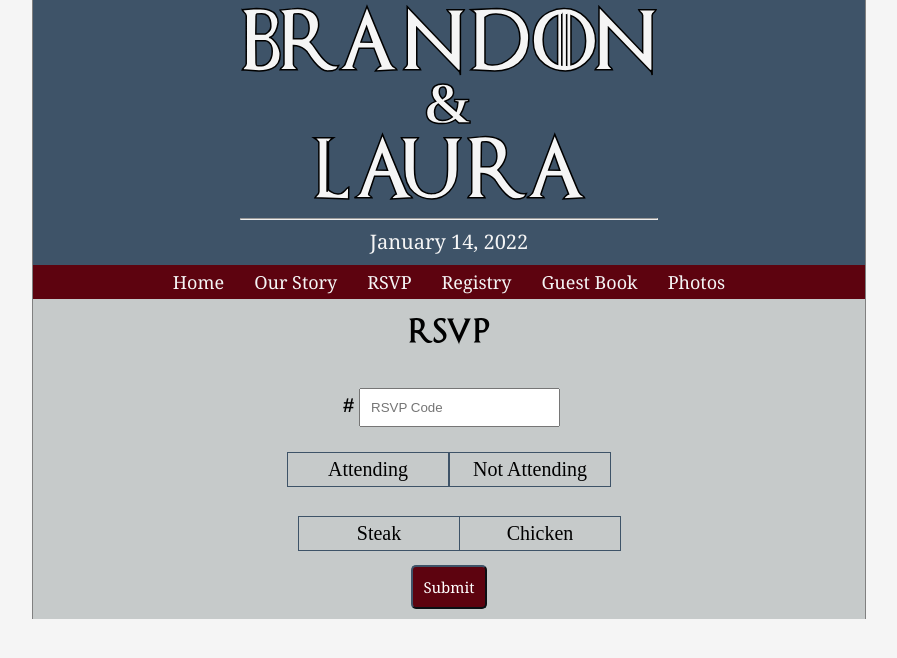
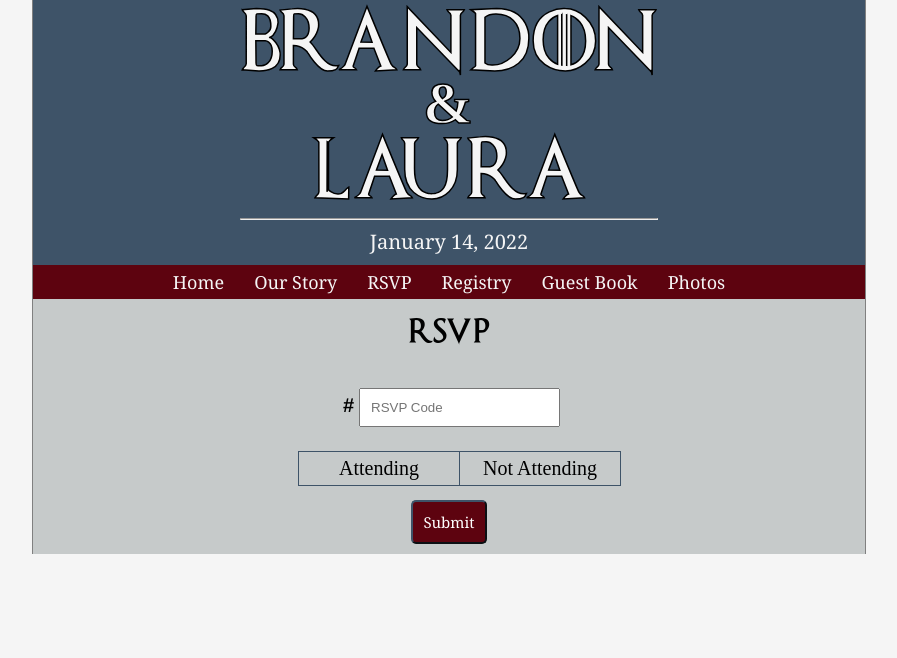
Before and after one commit to branlcampbell/wedsite, an Angular app: page /rsvp in a window 1280 px wide. Shown: the top 658 px of the page, without its empty margins (191-1088 px from the left). Built offline with nearby package versions, Linux system fonts and the light colour scheme.

Commit message:
Refactor form groupings.

```diff
--- a/src/app/rsvp/rsvp.component.html
+++ b/src/app/rsvp/rsvp.component.html
@@ -6,53 +6,73 @@
       <input type="text" id="rsvp-code" placeholder="RSVP Code" class="form-control" ngModel name="rsvp-code" required #rsvp="ngModel">
       <span class="error-message" *ngIf="!rsvp.valid && rsvp.touched">Please enter an RSVP code.</span>
     </div>
-      <div class="horizontal-select-container">
-        <div class="horizontal-select" id="attending-button" (click)="onConfirmation()">Attending</div>
-        <div class="horizontal-select" id="not-attending-button" (click)="onDecline()">Not Attending</div>
-      </div>
-
-      <!-- <div *ngFor="let entree of entreeChoices">
-        <input type="radio" class="horizontal-select" name="entree" ngModel [value]="entree">{{ entree }}
-      </div> -->
-
+    <div>
       <ul>
         <li>
-          <input class="horizontal-option" type="radio" value="Steak" name="entree" id="entree1">
-          <label class="horizontal-option horizontal-select" for="entree1">Steak</label>
+          <input class="horizontal-option" type="radio" value="Attending" name="attendance" id="attendance-confirm">
+          <label class="horizontal-option horizontal-select" for="attendance-confirm" (click)="onConfirmation()">Attending</label>
         </li>
         <li>
-          <input class="horizontal-option" type="radio" value="Steak" name="entree" id="entree2">
-          <label class="horizontal-option horizontal-select" for="entree2">Chicken</label>
+          <input class="horizontal-option" type="radio" value="Not Attending" name="attendance" id="attendance-decline">
+          <label class="horizontal-option horizontal-select" for="attendance-decline" (click)="onDecline()">Not Attending</label>
         </li>
       </ul>
-
-
-      <div id="attendance-options" ngModelGroup="guestSelections" #guestSelections="ngModelGroup">
-        <label for="entree-select">Entree of choice</label>
-        <div id="attendee-entree-options" name="entree-select" class="horizontal-select-container">
-          <div class="horizontal-select" value="steak">Steak</div> <!-- (click)="onClick($event)"-->
-          <div class="horizontal-select" value="chicken">Chicken</div>
-          <div class="horizontal-select" value="fish">Fish</div>
-          <div class="horizontal-select" value="vegetarian">Vegetarian</div>
-        </div>
-        <div class="form-option">
-          <input type="checkbox" id="plus-one-confirm" name="plus-one-confirm" value="isBringingPlusOne" (click)="onCheckboxClick()">
-          <label id="checkbox-label" for="plus-one-confirm">I am bringing a +1</label>
-        </div>
+    </div>
+    <div id="attendance-options">
+      <div class="guest-entree-selection-container">
+        <label for="entree-selection-container">Entree of choice</label>
+        <ul>
+          <li>
+            <input class="horizontal-option" type="radio" value="Steak" name="entree" id="guest-entree-steak">
+            <label class="horizontal-option horizontal-select" for="guest-entree-steak">Steak</label>
+          </li>
+          <li>
+            <input class="horizontal-option" type="radio" value="Chicken" name="entree" id="guest-entree-chicken">
+            <label class="horizontal-option horizontal-select" for="guest-entree-chicken">Chicken</label>
+          </li>
+          <li>
+            <input class="horizontal-option" type="radio" value="Fish" name="entree" id="guest-entree-fish">
+            <label class="horizontal-option horizontal-select" for="guest-entree-fish">Fish</label>
+          </li>
+          <li>
+            <input class="horizontal-option" type="radio" value="Vegetarian" name="entree" id="guest-entree-vegetarian">
+            <label class="horizontal-option horizontal-select" for="guest-entree-vegetarian">Vegetarian</label>
+          </li>
+        </ul>
+      </div>
+      <div class="form-option">
+        <input type="checkbox" id="plus-one-confirm" name="plus-one-confirm" value="isBringingPlusOne" (click)="onCheckboxClick()">
+        <label id="checkbox-label" for="plus-one-confirm">I am bringing a plus one</label>
       </div>
 
       <div id="plus-one-form-section">
-        <label for="plus-one-name">Name of +1</label>
-        <input id="plus-one-name" type="text" placeholder="Name of +1" class="form-control" ngModel name="plus-one-name">
+        <label for="plus-one-name">Name of plus one</label>
+        <input id="plus-one-name" type="text" placeholder="Name" class="form-control" ngModel name="plus-one-name">
+        <label for="plus-one-form-section">Plus one entree of choice</label>
+        <ul>
+          <li>
+            <input class="horizontal-option" type="radio" value="Steak" name="plus-one-entree" id="plus-one-entree-steak">
+            <label class="horizontal-option horizontal-select" for="plus-one-entree-steak">Steak</label>
+          </li>
+          <li>
+            <input class="horizontal-option" type="radio" value="Chicken" name="plus-one-entree" id="plus-one-entree-chicken">
+            <label class="horizontal-option horizontal-select" for="plus-one-entree-chicken">Chicken</label>
+          </li>
+          <li>
+            <input class="horizontal-option" type="radio" value="Fish" name="plus-one-entree" id="plus-one-entree-fish">
+            <label class="horizontal-option horizontal-select" for="plus-one-entree-fish">Fish</label>
+          </li>
+          <li>
+            <input class="horizontal-option" type="radio" value="Vegetarian" name="plus-one-entree" id="plus-one-entree-vegetarian">
+            <label class="horizontal-option horizontal-select" for="plus-one-entree-vegetarian">Vegetarian</label>
+          </li>
+        </ul>
+      </div>
+    </div>
 
-        <label for="plus-one-entree-select">Please choose your +1's entree </label>
-        <div name="plus-one-entree-select" class="horizontal-select-container">
-          <div class="horizontal-select" value="steak">Steak</div>
-          <div class="horizontal-select" value="chicken">Chicken</div>
-          <div class="horizontal-select" value="fish">Fish</div>
-          <div class="horizontal-select" value="vegetarian">Vegetarian</div>
-        </div>
-      </div>
+
+
+
       <input class="submit-button" type="submit" value="Submit" [disabled]="!f.valid">
     </form>
 </div>
--- a/src/app/rsvp/rsvp.component.ts
+++ b/src/app/rsvp/rsvp.component.ts
@@ -35,7 +35,7 @@ export class RsvpComponent implements OnInit {
       rsvpCode: new FormControl(null, { validators: [Validators.required] }),
     });
 
-    this.clickedButton = document.getElementById('attending-button');
+    this.clickedButton = document.getElementById('attendance-confirm');
     this.onClickObservable = fromEvent(this.clickedButton, 'click');
     this.subscription = this.onClickObservable.subscribe(event => {
       console.log(event);
@@ -74,14 +74,4 @@ export class RsvpComponent implements OnInit {
       $('#plus-one-form-section').slideUp('slow');
     }
   }
-
-  onOptionClick() {
-
-  }
-
-  subscribeChildElements(parentEl: HTMLElement) {
-    parentEl.childNodes.forEach(element => {
-
-    });
-  }
 }
```
